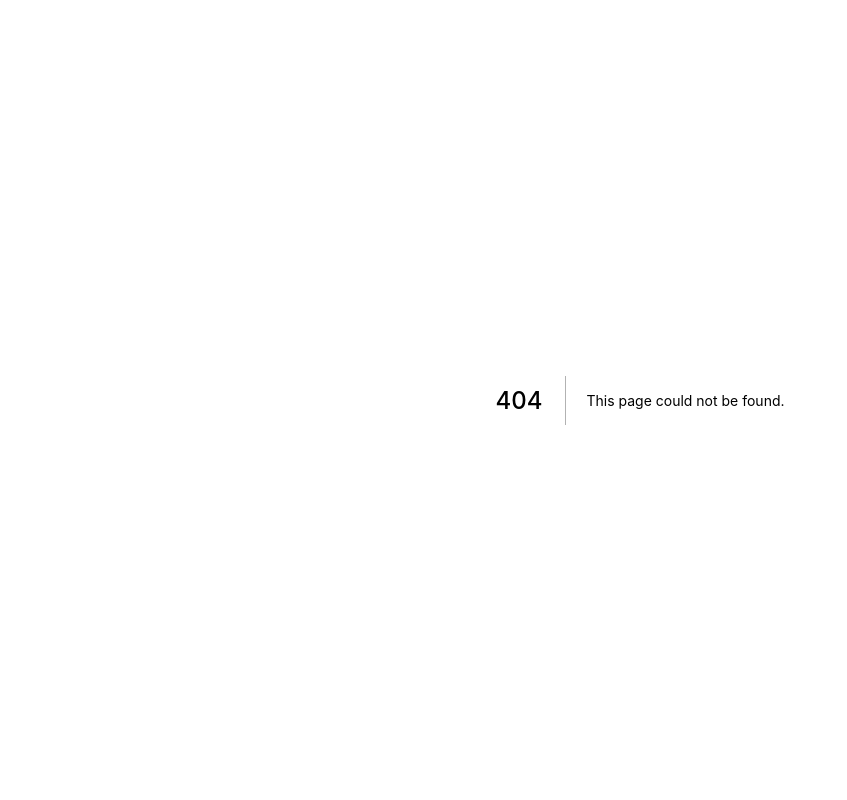
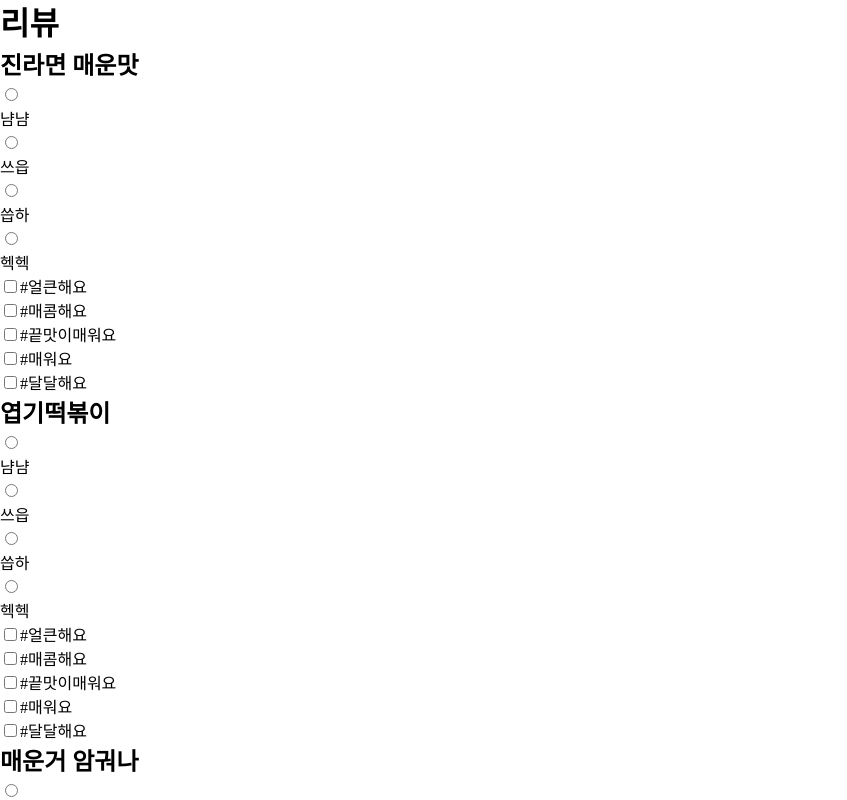
Before and after one commit to depromeet/ohmebddeng-frontend, a Next.js app: page /review in a window 1280 px wide. Before the commit this address had no page. Shown: the top 800 px of the page, without its empty margins (0-847 px from the left). Built offline with nearby package versions, Linux system fonts and the light colour scheme.

Commit message:
feat: 리뷰페이지 기본 로직 및 컴포넌트 구현

```diff
--- /dev/null
+++ b/src/components/Common/SpicyLevelIcon/index.tsx
@@ -0,0 +1,13 @@
+import React from 'react';
+import { LEVEL } from '@/types';
+
+interface Props {
+  level: LEVEL;
+}
+
+// 아이콘
+const SpicyLevelIcon = ({ level }: Props) => {
+  return <div></div>;
+};
+
+export default SpicyLevelIcon;
--- /dev/null
+++ b/src/components/Common/SpicyLevelInput/index.tsx
@@ -0,0 +1,25 @@
+import React from 'react';
+import { SpicyLevelIcon } from '..';
+import { LEVEL } from '@/types';
+
+interface Props extends React.InputHTMLAttributes<HTMLInputElement> {
+  name: LEVEL;
+}
+
+const SpicyLevelInput = ({ name, onChange, checked }: Props) => {
+  return (
+    <div>
+      <input
+        type="radio"
+        name={name}
+        value={name}
+        onChange={onChange}
+        checked={checked}
+      />
+      <SpicyLevelIcon level={name} />
+      <label htmlFor={name}>{name}</label>
+    </div>
+  );
+};
+
+export default SpicyLevelInput;
--- /dev/null
+++ b/src/components/Common/TasteTagInput/index.tsx
@@ -0,0 +1,22 @@
+import React from 'react';
+import { TASTE } from '@/types';
+interface Props extends React.InputHTMLAttributes<HTMLInputElement> {
+  name: TASTE;
+}
+
+const TasteTagInput = ({ name, onChange, checked }: Props) => {
+  return (
+    <div>
+      <input
+        type="checkbox"
+        name={name}
+        value={name}
+        onChange={onChange}
+        checked={checked}
+      />
+      <label htmlFor={name}>#{name}</label>
+    </div>
+  );
+};
+
+export default TasteTagInput;
--- /dev/null
+++ b/src/components/Common/index.ts
@@ -0,0 +1,3 @@
+export { default as SpicyLevelInput } from './SpicyLevelInput';
+export { default as SpicyLevelIcon } from './SpicyLevelIcon';
+export { default as TasteTagInput } from './TasteTagInput';
--- /dev/null
+++ b/src/components/Review/FoodReview/index.tsx
@@ -0,0 +1,58 @@
+import React, { forwardRef, useImperativeHandle, useState } from 'react';
+import { LEVEL, TASTE } from '@/types';
+import { SpicyLevelInput, TasteTagInput } from '@/components/Common';
+import useInput from '@/hooks/useInput';
+
+interface Props {
+  name: string;
+}
+
+const FoodReview = ({ name }: Props, ref: React.Ref<any>) => {
+  const [levelValue, levelValueChangeHandler] = useInput();
+  const [tasteValues, setTasteValues] = useState<Set<string>>(new Set());
+
+  const tasteValueChangeHandler = (
+    event: React.ChangeEvent<HTMLInputElement>
+  ) => {
+    const target = (event.target as HTMLInputElement).value;
+    if (tasteValues.has(target))
+      setTasteValues(
+        (prev) => new Set(Array.from(prev).filter((v) => v !== target))
+      );
+    else setTasteValues((prev) => new Set(prev.add(target)));
+  };
+
+  useImperativeHandle(
+    ref,
+    () => ({ levelValue, tasteValue: Array.from(tasteValues) }),
+    [levelValue, tasteValues]
+  );
+
+  return (
+    <section>
+      <h2>{name}</h2>
+      <form>
+        {Object.values(LEVEL).map((name) => (
+          <SpicyLevelInput
+            key={name}
+            name={name}
+            onChange={levelValueChangeHandler}
+            checked={levelValue === name}
+          />
+        ))}
+      </form>
+      <form>
+        {Object.values(TASTE).map((name) => (
+          <TasteTagInput
+            key={name}
+            name={name}
+            onChange={tasteValueChangeHandler}
+            checked={tasteValues.has(name)}
+          />
+        ))}
+      </form>
+    </section>
+  );
+};
+
+export default forwardRef(FoodReview);
--- /dev/null
+++ b/src/hooks/useInput.ts
@@ -0,0 +1,18 @@
+import React, { useState, useEffect } from 'react';
+
+const useInput = (initialValue: string = '') => {
+  const [value, setValue] = useState<string>(initialValue);
+
+  useEffect(() => {
+    setValue(initialValue);
+  }, [initialValue]);
+
+  const handleChangeValue = (event: React.ChangeEvent<HTMLInputElement>) => {
+    const target = (event.target as HTMLInputElement).value;
+    setValue(target);
+  };
+
+  return [value, handleChangeValue, setValue] as const;
+};
+
+export default useInput;
--- /dev/null
+++ b/src/pages/review.tsx
@@ -0,0 +1,54 @@
+import type { NextPage } from 'next';
+import { useRouter } from 'next/router';
+import React, { useRef } from 'react';
+import FoodReview from '@/components/Review/FoodReview';
+
+const Review: NextPage = () => {
+  const router = useRouter();
+
+  const food1 = useRef<any>();
+  const food2 = useRef<any>();
+  const food3 = useRef<any>();
+
+  const handleSubmit = () => {
+    const { levelValue: food1LevelValue, tasteValue: food1TasteValue } =
+      food1.current;
+    const { levelValue: food2LevelValue, tasteValue: food2TasteValue } =
+      food2.current;
+    const { levelValue: food3LevelValue, tasteValue: food3TasteValue } =
+      food3.current;
+
+    if (
+      !food1LevelValue.length ||
+      !food1TasteValue.length ||
+      !food2LevelValue.length ||
+      !food2TasteValue.length ||
+      !food3LevelValue.length ||
+      !food3TasteValue.length
+    )
+      return;
+
+    console.log(
+      food1LevelValue,
+      food1TasteValue,
+      food2LevelValue,
+      food2TasteValue,
+      food3LevelValue,
+      food3TasteValue
+    );
+
+    router.push('/testResult');
+  };
+
+  return (
+    <main>
+      <h1>리뷰</h1>
+      <FoodReview name="진라면 매운맛" ref={food1} />
+      <FoodReview name="엽기떡볶이" ref={food2} />
+      <FoodReview name="매운거 암궈나" ref={food3} />
+      <button onClick={handleSubmit}>확인</button>
+    </main>
+  );
+};
+
+export default Review;
--- /dev/null
+++ b/src/types/index.ts
@@ -0,0 +1,14 @@
+export enum LEVEL {
+  냠냠 = '냠냠',
+  쓰읍 = '쓰읍',
+  씁하 = '씁하',
+  헥헥 = '헥헥',
+}
+
+export enum TASTE {
+  얼큰해요 = '얼큰해요',
+  매콤해요 = '매콤해요',
+  끝맛이매워요 = '끝맛이매워요',
+  매워요 = '매워요',
+  달달해요 = '달달해요',
+}
```
Also changed, not shown: src/pages/testResult.tsx (added, +7 -0 lines), 2 other files (tests, documents, lock files or other folders).
